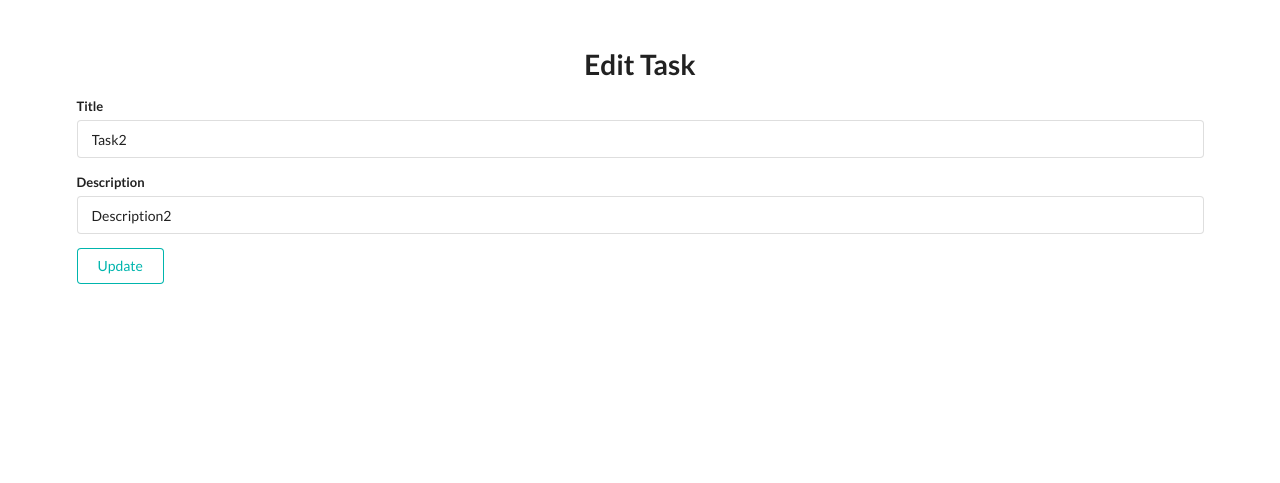
After one commit to tashpulatovaa/Neobis_ToDo_Project, a Django app: page /edit/7/ in a window 1280 px wide. The commit adds this page. Shown: the top 483 px of the page. Run offline with Django 4.2, Linux system fonts and the light colour scheme; data comes from the database, SQL or seed files in the repository; both versions use the stored data as it was after the commit.

Commit message:
Add edit function

```diff
--- /dev/null
+++ b/ToDO/templates/ToDo/edit_todo.html
@@ -0,0 +1,22 @@
+<!-- edit_todo.html -->
+{% extends 'ToDo/layout.html' %}
+
+{% block content %}
+
+<div style="margin-top: 50px;" class="ui container">
+    <h1 class="ui center aligned header">Edit Task</h1>
+    <form class="ui form" action="{% url 'edit_todo' todo_id=todo.id %}" method="post">
+        {% csrf_token %}
+        <div class="field">
+            <label>Title</label>
+            <input type="text" name="title" value="{{ todo.title }}"><br>
+        </div>
+        <div class="field">
+            <label>Description</label>
+            <input type="text" name="description" value="{{ todo.description }}"><br>
+        </div>
+        <button class="ui teal basic button" type="submit">Update</button>
+    </form>
+</div>
+
+{% endblock content %}
--- a/ToDO/templates/ToDo/index.html
+++ b/ToDO/templates/ToDo/index.html
@@ -22,11 +22,13 @@
         <span class="ui gray label">Do</span>
         <div>
             <a class="ui primary basic button" href="{% url 'update' todo_id=todo.id %}">Mark as completed</a>
+            <a class="ui blue basic button" href="{% url 'edit_todo' todo_id=todo.id %}">Edit</a>
         </div>
         {% else %}
         <span class="ui green label">Done</span>
         <div>
             <a class="ui blue button" href="{% url 'update' todo_id=todo.id %}">Mark as not completed</a>
+            <a class="ui blue basic button" href="{% url 'edit_todo' todo_id=todo.id %}">Edit</a>
         </div>
         {% endif %}
         <div>
--- a/ToDO/todolist/urls.py
+++ b/ToDO/todolist/urls.py
@@ -7,5 +7,6 @@ urlpatterns = [
     path('add', views.add, name='add'),
     path('description/<int:todo_id>/', views.description_page, name='description'),
     path('update/<int:todo_id>/', views.update, name='update'),
-    path('delete/<int:todo_id>/', views.delete, name='delete')
+    path('delete/<int:todo_id>/', views.delete, name='delete'),
+    path('edit/<int:todo_id>/', views.edit_todo, name='edit_todo')
 ]
--- a/ToDO/todolist/views.py
+++ b/ToDO/todolist/views.py
@@ -37,3 +37,18 @@ def delete(request, todo_id):
     todo = ToDo.objects.get(id=todo_id)
     todo.delete()
     return redirect('index')
+
+def edit_todo(request, todo_id):
+    todo = get_object_or_404(ToDo, id=todo_id)
+
+    if request.method == 'POST':
+        title = request.POST.get('title')
+        description = request.POST.get('description')
+
+        if title and description:
+            todo.title = title
+            todo.description = description
+            todo.save()
+            return redirect('index')
+
+    return render(request, 'ToDo/edit_todo.html', {'todo': todo})
```
Also changed, not shown: ToDO/db.sqlite3.
